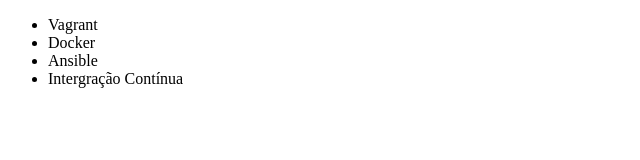
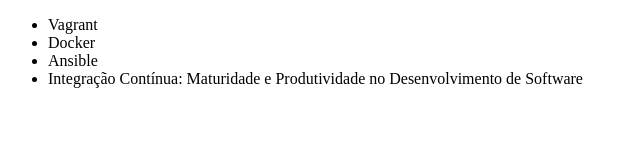
Before and after one commit to IsaacMendesHardin/Raskolnikov010, a plain HTML site: page index.html in a window 1280 px wide. Shown: the whole page, without its empty margins (0-640 px from the left). Drawn offline with Linux system fonts and the light colour scheme.

Commit message:
Renomeando curso de Integração Contínua

```diff
--- a/index.html
+++ b/index.html
@@ -9,7 +9,7 @@
 		<li>Vagrant</li>
 		<li>Docker</li>
 		<li>Ansible</li>
-		<li>Intergração Contínua</li>
+		<li>Integração Contínua: Maturidade e Produtividade no Desenvolvimento de Software</li>
 	</ul>
 </body>
 </html>
```
